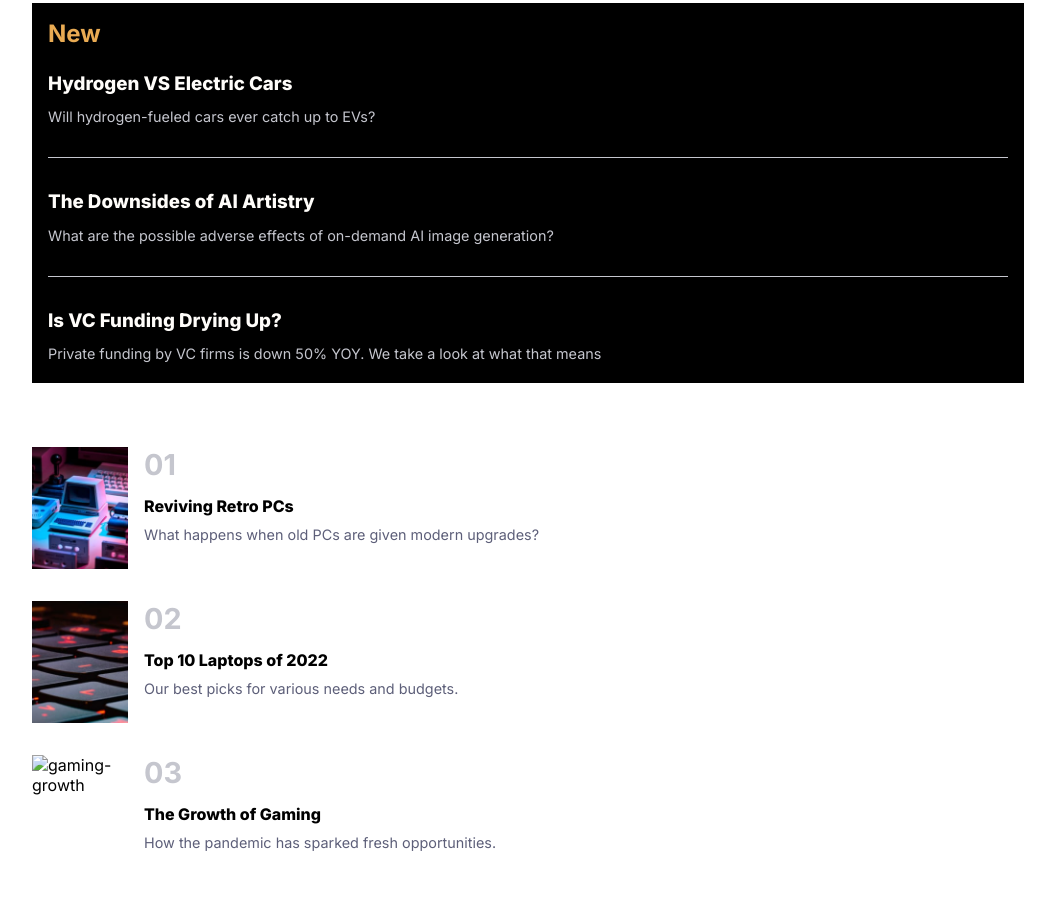
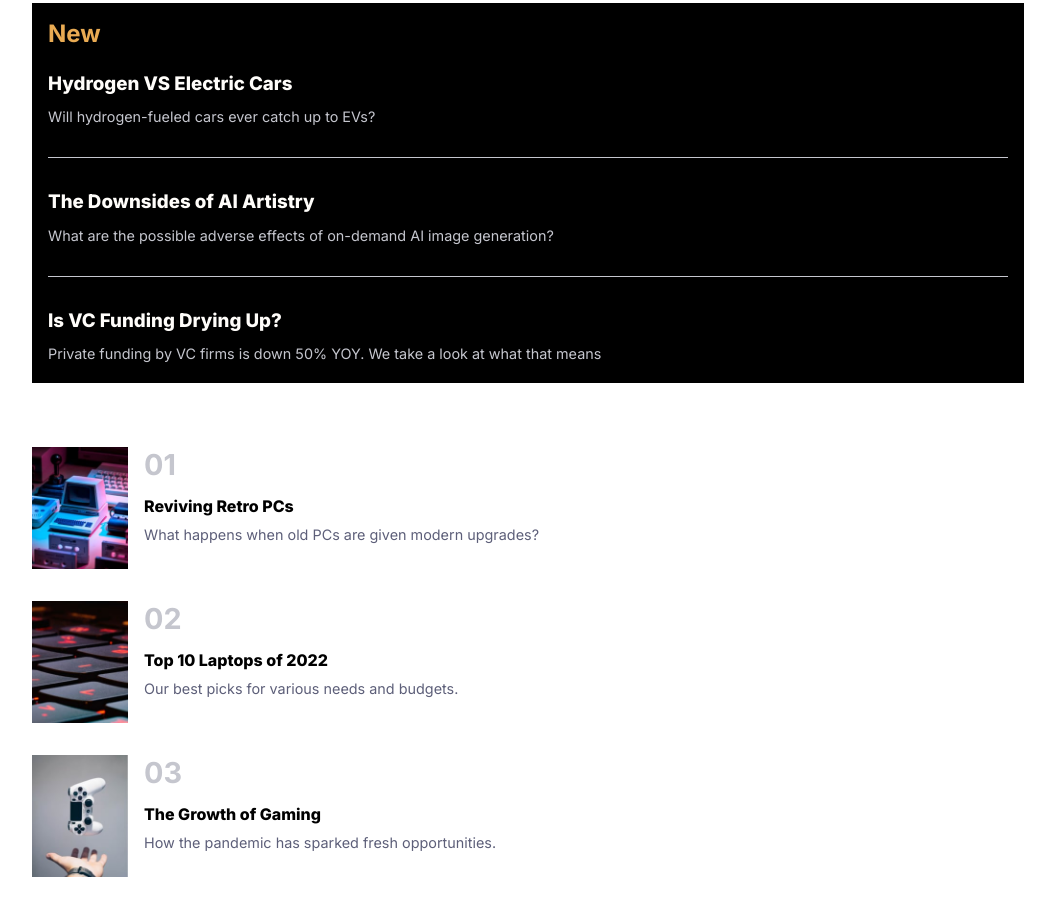
Before and after one commit to Peteonthebeat/News-Home-Page, a plain HTML site: page index.html in a window 1280 px wide. Shown: the part 894-1809 px from the top of the page, without its empty margins (112-1167 px from the left). Drawn offline with Linux system fonts and the light colour scheme; the site is published under a folder, as on GitHub Pages, so addresses that start at the root find nothing.

Commit message:
Update index.html

```diff
--- a/index.html
+++ b/index.html
@@ -135,7 +135,7 @@ aria-expanded="false">
 
           <li>
             <img
-              src="/assets/images/image-gaming-growth.jpg"
+              src="./assets/images/image-gaming-growth.jpg"
               alt="gaming-growth"
             />
             <span>
```
